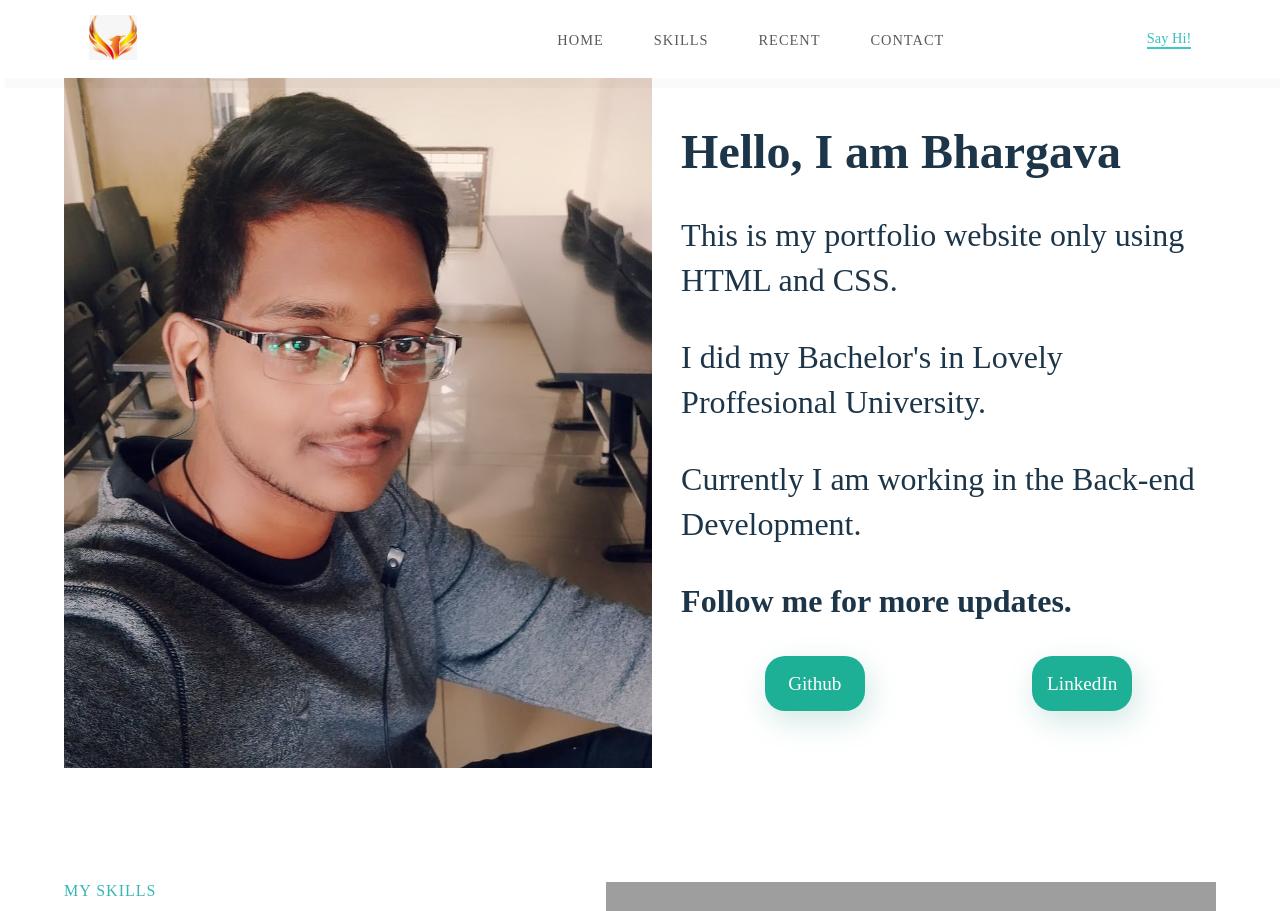
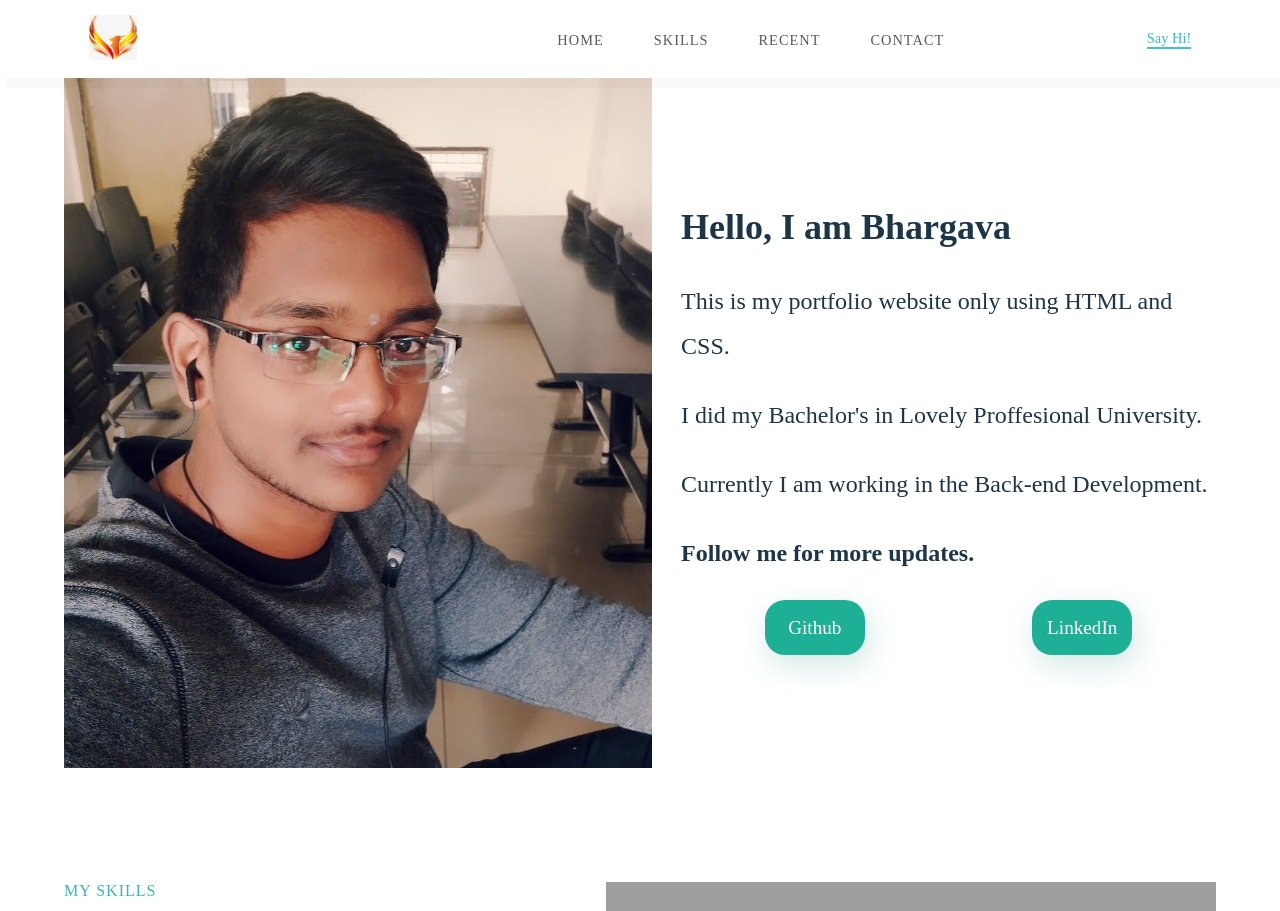
Before and after one commit to bhargava-annam/portfolio, a PHP site: page / in a window 1280 px wide. Shown: the top 911 px of the page. Run offline with PHP 8.4, Linux system fonts and the light colour scheme; some libraries are stand-ins or nearby versions; grey boxes are pictures that could not be loaded.

Commit message:
adjust check on heroku

```diff
--- a/css/styles.css
+++ b/css/styles.css
@@ -69,8 +69,8 @@ nav ul li a:hover{
     object-fit: contain;
 }
 .model{
-    width: 800px;
-    height: 1200px;
+    width: 600px;
+    height: 1000px;
 }
 .content{
     width: 90%;
@@ -83,7 +83,8 @@ nav ul li a:hover{
     transform: translate(-50%,-50%);
 }
 .main-text{
-    font-size: 2rem;
+    padding-top: 30px;
+    font-size: 1.5rem;
     color: #1c3548;
     margin: 0px 0px 0px 0px;
     line-height: 45px;
@@ -91,6 +92,7 @@ nav ul li a:hover{
     margin: 0px;
 
 }
+
 
 .media{
     font-size: 1.5rem;
```
